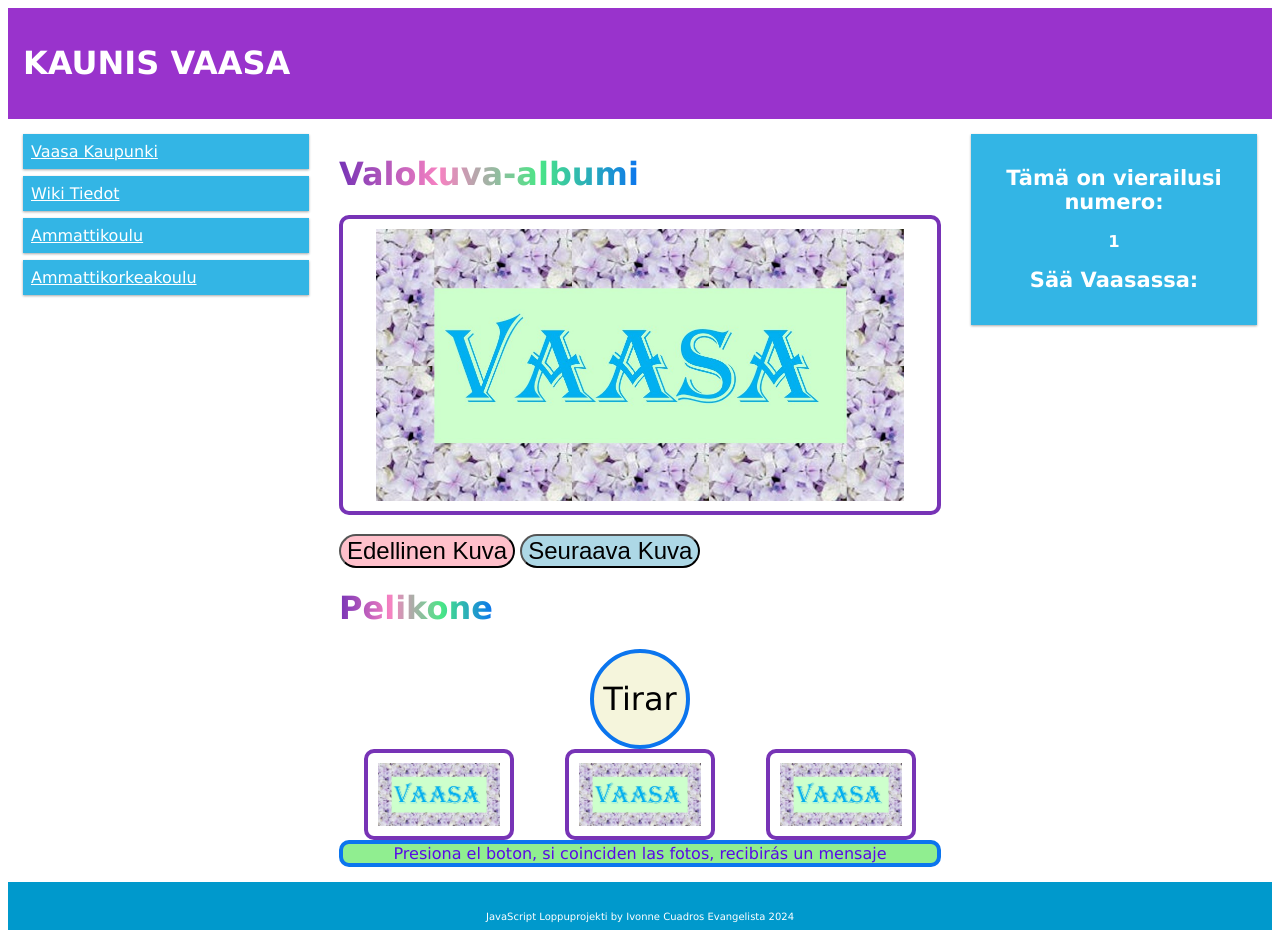
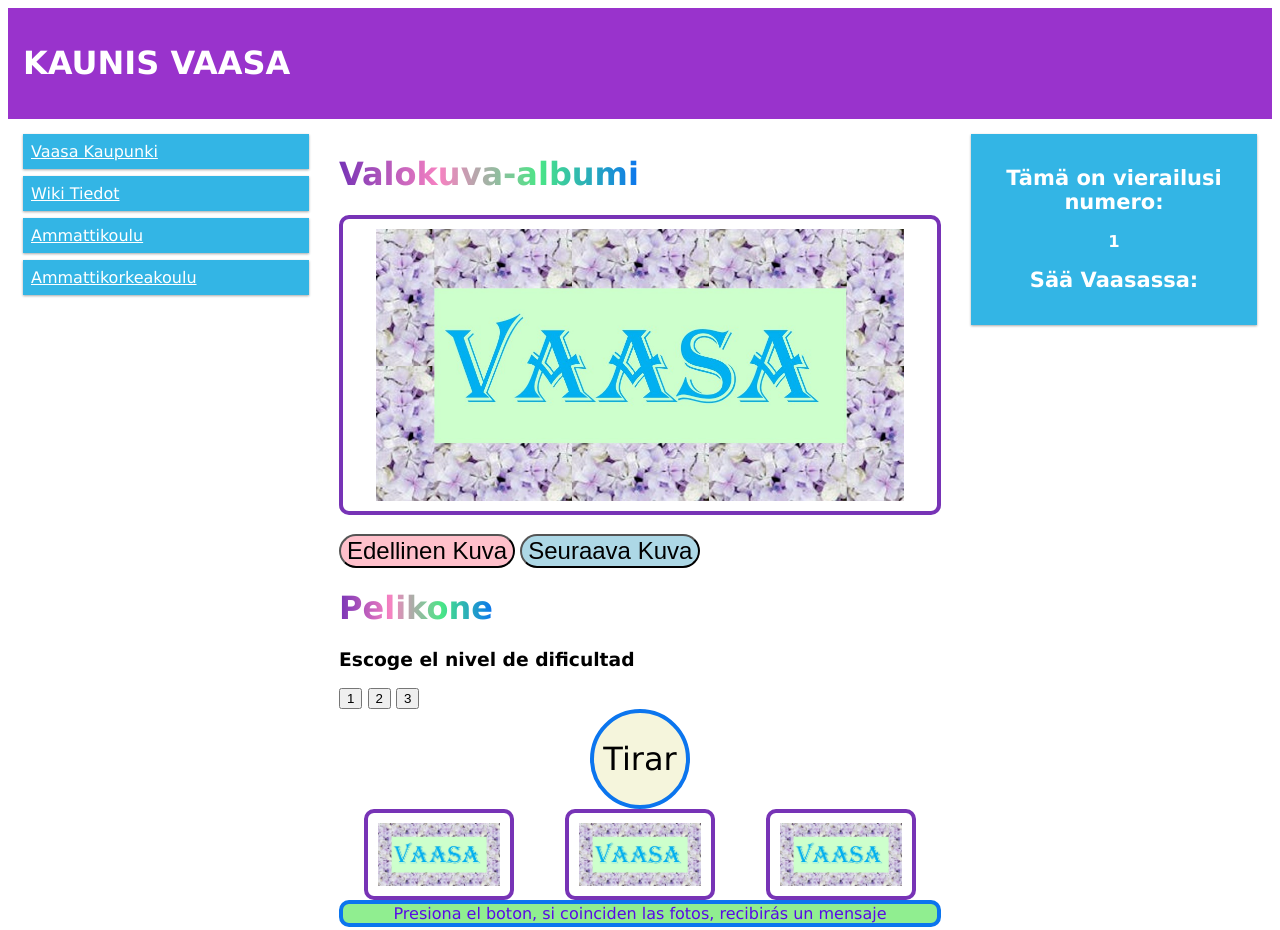
Before and after one commit to e2205680/JavaScript_KaunisVaasa, a plain HTML site: page index.html in a window 1280 px wide. Shown: the top 930 px of the page. Drawn offline with Linux system fonts and the light colour scheme; no server answers.

Commit message:
Adding 3 buttons to slot machine pelikone
Adding 3 buttons to choose level of game: easy (1), medium (2) and hard (3)

```diff
--- a/index.html
+++ b/index.html
@@ -49,6 +49,15 @@
     <!-- New Addition for slotmachine -->
 
     <h1><span class="bit"><b>Pelikone</b></span></h1>
+
+    <!--Second Addition for slotmachine: Level buttons -->
+    <h3><b>Escoge el nivel de dificultad</b></h3>
+
+    <button class="gameLevel" id="easy">1</button>
+    <button class="gameLevel" id="medium">2</button>
+    <button class="gameLevel" id="hard">3</button>
+    <!--END of Second Addition for slotmachine: Level buttons -->
+
     <div id="tirar">Tirar</div>
 
     <section id="ventanas">
```
